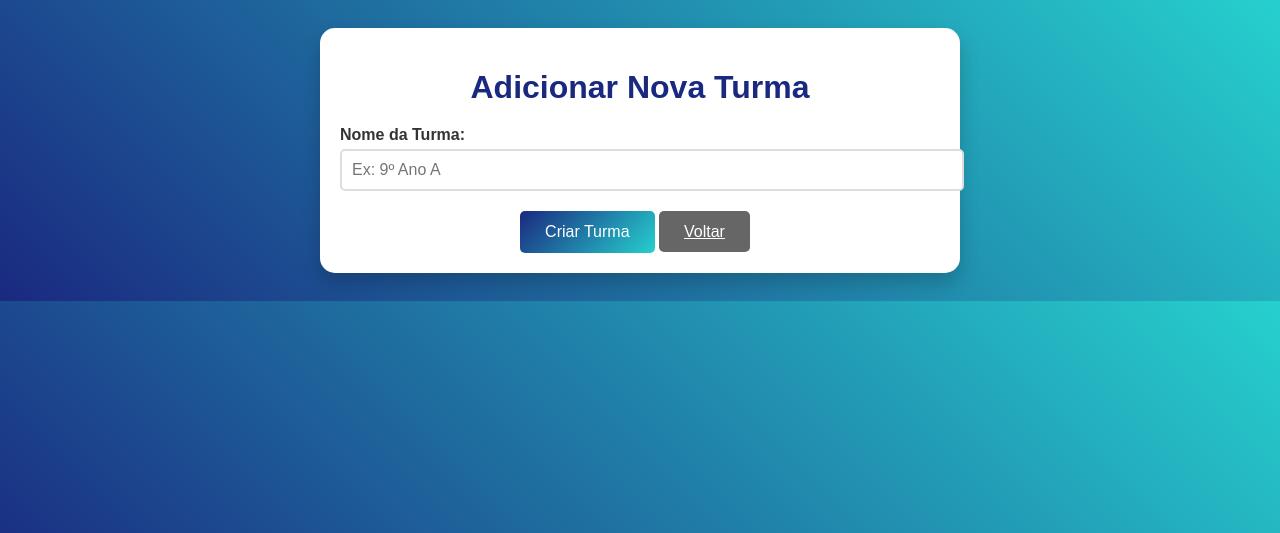
After one commit to Thauangg/Site-Escolar, a Django app: page /adicionar_turma/ in a window 1280 px wide. The commit adds this page. Shown: the top 533 px of the page. Run offline with Django 5.2, Linux system fonts and the light colour scheme; a user stored in the database is signed in; data comes from the database, SQL or seed files in the repository; both versions use the stored data as it was after the commit.

Commit message:
Adiciona sistema de turmas e atualiza interface

```diff
--- /dev/null
+++ b/notas/templates/notas/adicionar_turma.html
@@ -0,0 +1,152 @@
+<!DOCTYPE html>
+<html lang="pt-BR">
+<head>
+    <meta charset="UTF-8">
+    <meta name="viewport" content="width=device-width, initial-scale=1.0">
+    <title>Adicionar Turma</title>
+    <style>
+        body {
+            font-family: Arial, sans-serif;
+            text-align: center;
+            background: linear-gradient(45deg, #1a2980, #26d0ce);
+            color: #333;
+            padding: 20px;
+        }
+
+        .container {
+            background: #fff;
+            border-radius: 15px;
+            box-shadow: 0 10px 20px rgba(0, 0, 0, 0.2);
+            padding: 20px;
+            max-width: 600px;
+            margin: auto;
+        }
+
+        h1 {
+            color: #1a2980;
+            margin-bottom: 20px;
+        }
+
+        .form-group {
+            margin-bottom: 20px;
+            text-align: left;
+        }
+
+        label {
+            display: block;
+            margin-bottom: 5px;
+            color: #333;
+            font-weight: bold;
+        }
+
+        input[type="text"] {
+            width: 100%;
+            padding: 10px;
+            border: 2px solid #ddd;
+            border-radius: 5px;
+            font-size: 16px;
+        }
+
+        input[type="text"]:focus {
+            border-color: #1a2980;
+            outline: none;
+        }
+
+        .btn {
+            background: linear-gradient(135deg, #1a2980, #26d0ce);
+            color: white;
+            padding: 12px 25px;
+            border: none;
+            border-radius: 5px;
+            cursor: pointer;
+            font-size: 16px;
+            transition: transform 0.3s ease;
+        }
+
+        .btn:hover {
+            transform: translateY(-2px);
+        }
+
+        .btn-back {
+            background: #666;
+            margin-right: 10px;
+        }
+
+        .error-message {
+            color: #ff4444;
+            margin-top: 10px;
+            padding: 10px;
+            background: rgba(255, 68, 68, 0.1);
+            border-radius: 5px;
+        }
+
+        .success-message {
+            color: #00C851;
+            margin-top: 10px;
+            padding: 10px;
+            background: rgba(0, 200, 81, 0.1);
+            border-radius: 5px;
+        }
+
+        .turmas-list {
+            margin-top: 30px;
+            text-align: left;
+        }
+
+        .turma-item {
+            background: #f8f9fa;
+            padding: 15px;
+            margin-bottom: 10px;
+            border-radius: 5px;
+            border-left: 4px solid #1a2980;
+        }
+
+        .turma-nome {
+            font-weight: bold;
+            color: #1a2980;
+        }
+
+        .turma-data {
+            color: #666;
+            font-size: 0.9em;
+        }
+    </style>
+</head>
+<body>
+    <div class="container">
+        <h1>Adicionar Nova Turma</h1>
+
+        {% if messages %}
+        <div class="messages">
+            {% for message in messages %}
+            <div class="{% if message.tags == 'error' %}error-message{% else %}success-message{% endif %}">
+                {{ message }}
+            </div>
+            {% endfor %}
+        </div>
+        {% endif %}
+
+        <form method="POST">
+            {% csrf_token %}
+            <div class="form-group">
+                <label for="nome">Nome da Turma:</label>
+                <input type="text" id="nome" name="nome" required placeholder="Ex: 9º Ano A">
+            </div>
+            <button type="submit" class="btn">Criar Turma</button>
+            <a href="{% url 'adicionar_notas' %}" class="btn btn-back">Voltar</a>
+        </form>
+
+        {% if turmas %}
+        <div class="turmas-list">
+            <h2>Suas Turmas</h2>
+            {% for turma in turmas %}
+            <div class="turma-item">
+                <div class="turma-nome">{{ turma.nome }}</div>
+                <div class="turma-data">Criada em: {{ turma.data_criacao|date:"d/m/Y H:i" }}</div>
+            </div>
+            {% endfor %}
+        </div>
+        {% endif %}
+    </div>
+</body>
+</html>
--- a/notas/urls.py
+++ b/notas/urls.py
@@ -6,6 +6,9 @@ from .views import (
     register,
     login_view,
     logout_view,
+    deletar_notas,
+    adicionar_turma,
+    visualizar_turmas,
 )
 
 urlpatterns = [
@@ -13,8 +16,11 @@ urlpatterns = [
     path('', home, name='home'),
 
     # Rotas para notas
+    path('adicionar_turma/', adicionar_turma, name='adicionar_turma'),
+    path('visualizar_turmas/', visualizar_turmas, name='visualizar_turmas'),
     path('adicionar_notas/', adicionar_notas, name='adicionar_notas'),
     path('visualizar_notas/', visualizar_notas, name='visualizar_notas'),
+    path('deletar_notas/<int:aluno_id>/', deletar_notas, name='deletar_notas'),
 
     # Rotas de autenticação
     path('register/', register, name='register'),
--- a/notas/views.py
+++ b/notas/views.py
@@ -6,8 +6,9 @@ from django.contrib.auth.decorators import login_required
 from django.db.models import Avg, F
 import json
 from .forms import ProfessorRegistrationForm
-from .models import Aluno, Notas
+from .models import Aluno, Notas, Turma
 from django.contrib.auth import logout
+from django.contrib import messages
 
 # Página inicial
 def home(request):
@@ -61,17 +62,45 @@ def logout_view(request):
     logout(request)  # Realiza o logout do usuário
     return redirect('login')  # Redireciona para a página de login
 
+# Página para adicionar turmas
+@login_required
+def adicionar_turma(request):
+    if request.method == 'POST':
+        nome = request.POST.get('nome')
+        if nome:
+            try:
+                turma = Turma.objects.create(
+                    nome=nome,
+                    professor=request.user
+                )
+                messages.success(request, f'Turma "{nome}" criada com sucesso!')
+                return redirect('adicionar_turma')
+            except Exception as e:
+                messages.error(request, f'Erro ao criar turma: {str(e)}')
+        else:
+            messages.error(request, 'O nome da turma é obrigatório')
+
+    # Lista todas as turmas do professor
+    turmas = Turma.objects.filter(professor=request.user).order_by('-data_criacao')
+    return render(request, 'notas/adicionar_turma.html', {'turmas': turmas})
+
 # Página para adicionar notas
-@login_required(login_url='login')
+@login_required
 def adicionar_notas(request):
     try:
         if request.method == 'POST':
+            # Verificar se existe uma turma selecionada
+            turma_id = request.POST.get('turma')
+            if not turma_id:
+                raise ValueError('Selecione uma turma para adicionar o aluno')
+
             # Criar novo aluno
             nome_aluno = request.POST.get('nome')
             if not nome_aluno:
                 raise ValueError('O nome do aluno é obrigatório')
 
-            aluno = Aluno.objects.create(nome=nome_aluno)
+            turma = Turma.objects.get(id=turma_id, professor=request.user)
+            aluno = Aluno.objects.create(nome=nome_aluno, turma=turma)
 
             # Salvar notas para cada semestre
             for semestre in range(1, 4):
@@ -92,45 +121,46 @@ def adicionar_notas(request):
                     nota3=nota3
                 )
 
-            return redirect('adicionar_notas')
+            messages.success(request, f'Aluno {nome_aluno} adicionado com sucesso!')
+            return redirect('visualizar_turmas')
 
-        # Estatísticas básicas
-        total_alunos = Aluno.objects.count()
-        total_aprovados = (
-            Notas.objects
-            .annotate(media=(F('nota1') + F('nota2') + F('nota3')) / 3)
-            .filter(media__gte=7)
-            .values('aluno')
-            .distinct()
-            .count()
-        )
-        media_turma = (
-            Notas.objects
-            .annotate(media=(F('nota1') + F('nota2') + F('nota3')) / 3)
-            .aggregate(media_geral=Avg('media'))['media_geral'] or 0
-        )
+        # Buscar todas as turmas do professor
+        turmas = Turma.objects.filter(professor=request.user)
+
+        # Verificar se veio da página de visualizar turmas
+        turma_id = request.GET.get('turma')
+        turma_selecionada = None
+        if turma_id:
+            try:
+                turma_selecionada = Turma.objects.get(id=turma_id, professor=request.user)
+            except Turma.DoesNotExist:
+                pass
 
         context = {
             'professor_nome': request.user.username,
-            'total_alunos': total_alunos,
-            'total_aprovados': total_aprovados,
-            'total_reprovados': total_alunos - total_aprovados,
-            'media_turma': round(media_turma, 2),
+            'turmas': turmas,
+            'turma_selecionada': turma_selecionada
         }
 
         return render(request, 'notas/adicionar_notas.html', context)
     except Exception as e:
-        print(f"Erro em adicionar_notas: {str(e)}")
+        messages.error(request, str(e))
         return render(request, 'notas/adicionar_notas.html', {
-            'error': str(e),
-            'professor_nome': request.user.username
+            'professor_nome': request.user.username,
+            'turmas': Turma.objects.filter(professor=request.user)
         })
 
 # Página para visualizar notas
 @login_required
 def visualizar_notas(request):
     try:
-        alunos = Aluno.objects.all()
+        turma_id = request.GET.get('turma')
+        if not turma_id:
+            messages.error(request, 'Selecione uma turma para visualizar as notas')
+            return redirect('visualizar_turmas')
+
+        turma = Turma.objects.get(id=turma_id, professor=request.user)
+        alunos = Aluno.objects.filter(turma=turma)
         data = []
 
         for aluno in alunos:
@@ -151,10 +181,73 @@ def visualizar_notas(request):
 
             data.append({
                 'nome': aluno.nome,
+                'id': aluno.id,
                 'notas': notas_por_semestre,
                 'media_final': round(media_final, 2),
             })
 
-        return render(request, 'notas/visualizar_notas.html', {'alunos': data})
+        return render(request, 'notas/visualizar_notas.html', {
+            'alunos': data,
+            'turma': turma,
+            'professor_nome': request.user.username
+        })
     except Exception as e:
-        return render(request, 'notas/visualizar_notas.html', {'error': str(e)})
+        messages.error(request, f'Erro ao carregar notas: {str(e)}')
+        return redirect('visualizar_turmas')
+
+@login_required
+def deletar_notas(request, aluno_id):
+    try:
+        if request.method == 'POST':
+            password = request.POST.get('password')
+            # Verifica se a senha está correta
+            if not request.user.check_password(password):
+                messages.error(request, 'Senha incorreta. Por favor, tente novamente.')
+                return redirect('visualizar_notas')
+
+            aluno = Aluno.objects.get(id=aluno_id)
+            # Primeiro deleta as notas
+            Notas.objects.filter(aluno=aluno).delete()
+            # Depois deleta o aluno
+            aluno.delete()
+            messages.success(request, 'Aluno e suas notas foram deletados com sucesso!')
+            return redirect('visualizar_notas')
+    except Exception as e:
+        messages.error(request, f'Erro ao deletar aluno e notas: {str(e)}')
+        return redirect('visualizar_notas')
+
+@login_required
+def visualizar_turmas(request):
+    try:
+        # Buscar todas as turmas do professor
+        turmas = Turma.objects.filter(professor=request.user).order_by('-data_criacao')
+
+        # Para cada turma, calcular as médias dos alunos
+        for turma in turmas:
+            for aluno in turma.alunos.all():
+                notas = Notas.objects.filter(aluno=aluno).order_by('semestre')
+                notas_por_semestre = {
+                    nota.semestre: {
+                        'nota1': nota.nota1,
+                        'nota2': nota.nota2,
+                        'nota3': nota.nota3,
+                        'media': round((nota.nota1 + nota.nota2 + nota.nota3) / 3, 2),
+                    }
+                    for nota in notas
+                }
+                media_final = (
+                    sum(nota['media'] for nota in notas_por_semestre.values()) / len(notas_por_semestre)
+                    if notas_por_semestre else 0
+                )
+                aluno.media_final = round(media_final, 2)
+
+        return render(request, 'notas/visualizar_turmas.html', {
+            'turmas': turmas,
+            'professor_nome': request.user.username
+        })
+    except Exception as e:
+        messages.error(request, f'Erro ao carregar turmas: {str(e)}')
+        return render(request, 'notas/visualizar_turmas.html', {
+            'turmas': [],
+            'professor_nome': request.user.username
+        })
```
Also changed, not shown: notas/models.py (+10 -1 lines), notas/templates/notas/adicionar_notas.html (+19 -3 lines), notas/templates/notas/visualizar_notas.html (+40 -0 lines), notas/templates/notas/visualizar_turmas.html (added, +263 -0 lines), README.md (added), db.sqlite3, notas/migrations/0005_turma_aluno_turma.py (added).
